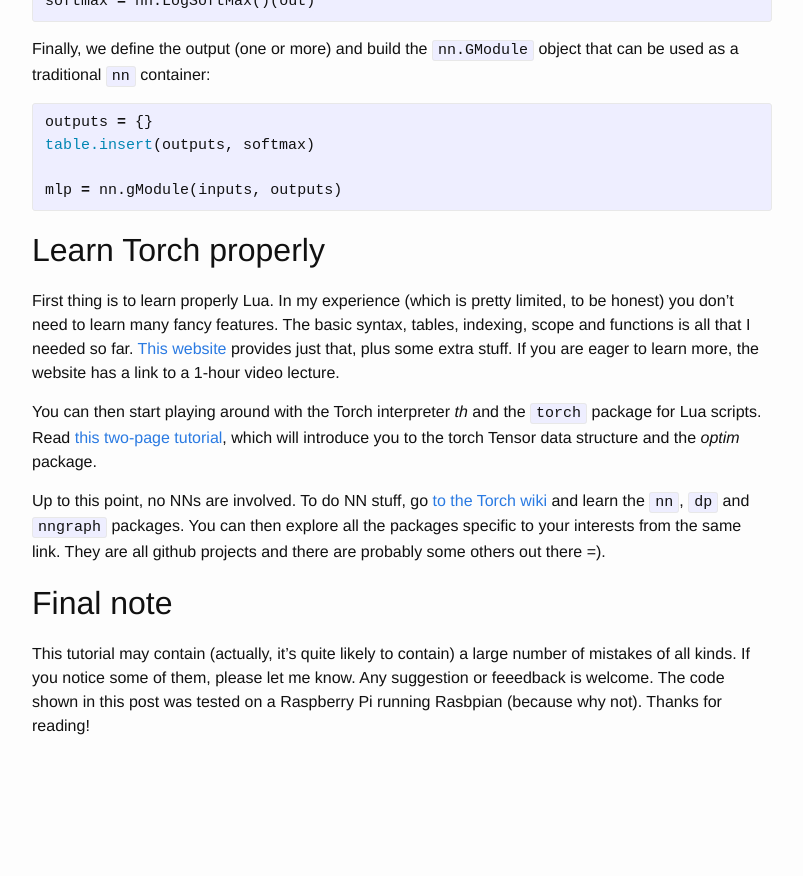
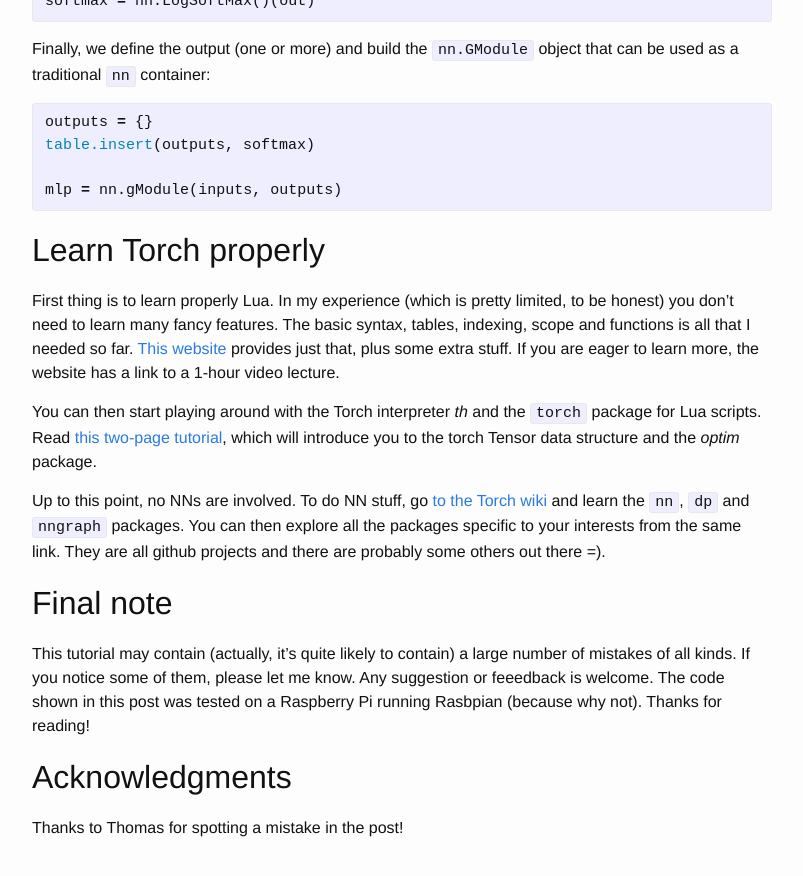
Before and after one commit to mdtux89/mdtux89.github.io, a Jekyll site: the page built from _posts/2015-12-11-torch-tutorial.md, in a window 1280 px wide and 900 px high, scrolled down 10562 px. Shown: the top 876 px of the window, without its empty margins (238-1041 px from the left). Built offline with Jekyll 4.4.1, drawn with Linux system fonts in a browser that asks for light colours; nearby versions of some CDN libraries; comment, search, counter and statistics services are not loaded; before the commit the page ends 11360 px from its top, so only the background shows below that.

Commit message:
thomas fix

```diff
--- a/_posts/2015-12-11-torch-tutorial.md
+++ b/_posts/2015-12-11-torch-tutorial.md
@@ -403,3 +403,7 @@
 Final note
 ------------
 This tutorial may contain (actually, it's quite likely to contain) a large number of mistakes of all kinds. If you notice some of them, please let me know. Any suggestion or feeedback is welcome. The code shown in this post was tested on a Raspberry Pi running Rasbpian (because why not). Thanks for reading!
+
+Acknowledgments
+------------
+Thanks to Thomas for spotting a mistake in the post!
```
Also changed, not shown: 1 other file.
